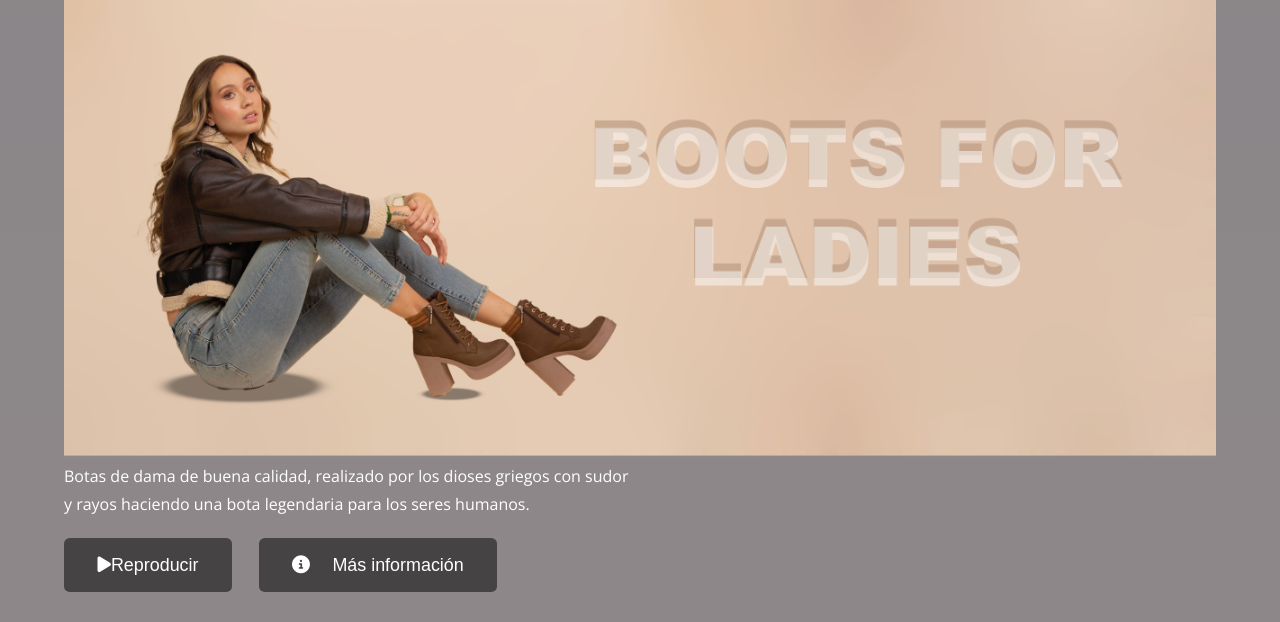
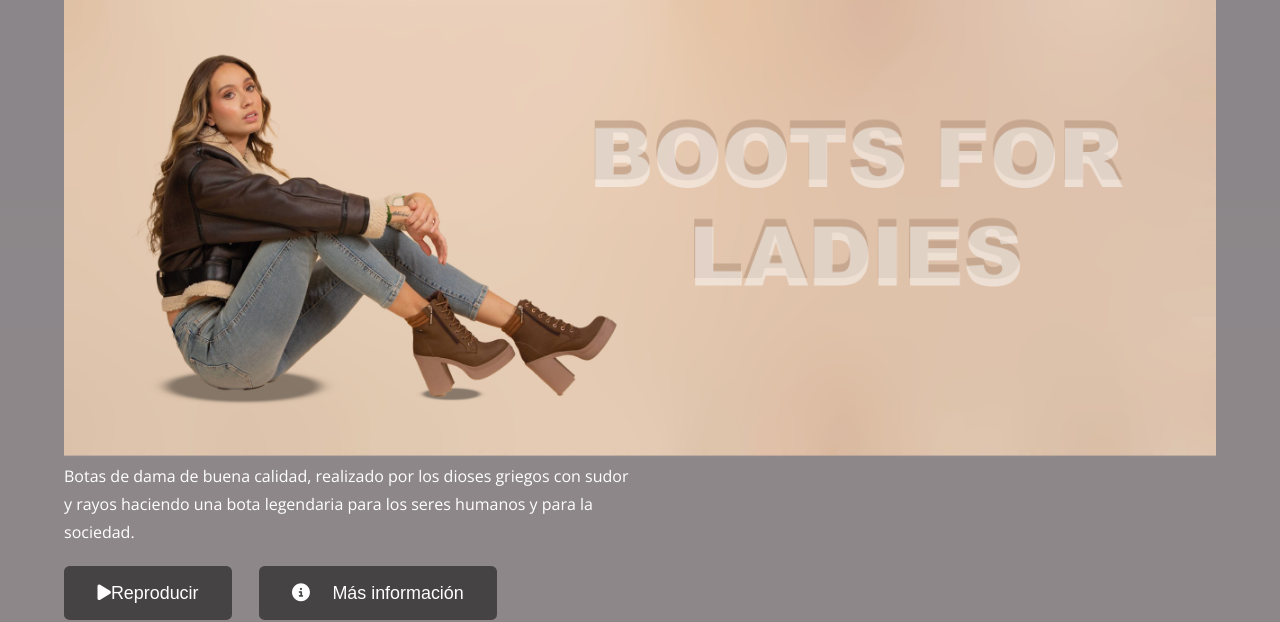
Before and after one commit to brayan-david01/senamultibrayan, a plain HTML site: page index.html in a window 1280 px wide. Shown: the part 198-820 px from the top of the page. Drawn offline with nearby package versions, Linux system fonts and the light colour scheme; a script that the page names is missing.

Commit message:
actualizacón de la pagina senamulti

```diff
--- a/index.html
+++ b/index.html
@@ -25,7 +25,7 @@
 				<h3 class="titulo">BOOTS FOR LADIES</h3>
 				<img src="img/mjj.png" width="100%" alt="">
 				<p class="descripcion">
-					Botas de dama de buena calidad, realizado por los dioses griegos con sudor y rayos haciendo una bota legendaria para los seres humanos.
+					Botas de dama de buena calidad, realizado por los dioses griegos con sudor y rayos haciendo una bota legendaria para los seres humanos y para la sociedad.
 				</p>
 				<button role="button" class="boton"><a class="fas fa-play"></a>Reproducir </button>
 				<button role="button" class="boton"><i class="fas fa-info-circle"></i>Más información</button>
```
